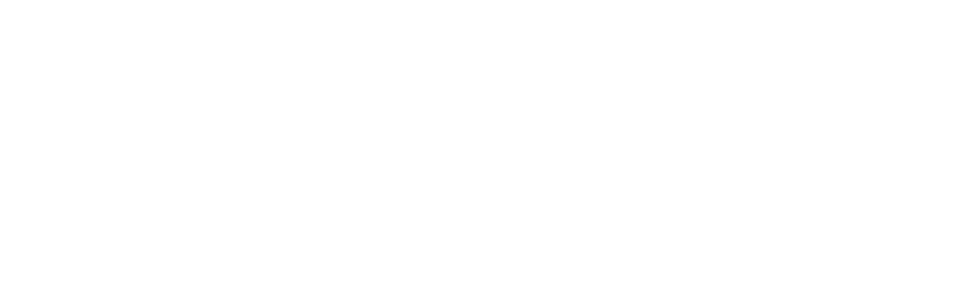
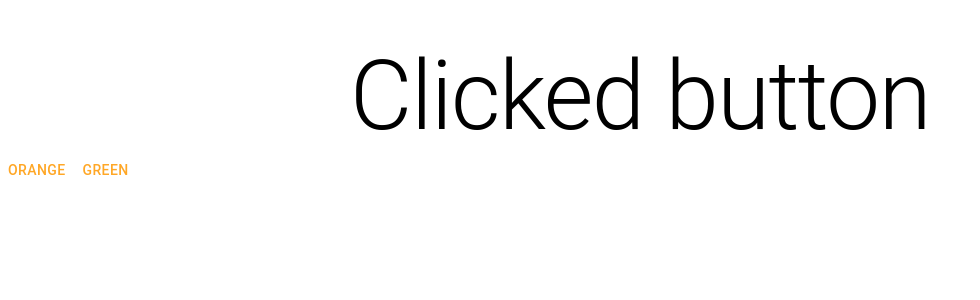
Before and after one commit to Hurricane0/XPlanner, a React (Create React App) app: page / in a window 1280 px wide. Shown: the top 300 px of the page, without its empty margins (0-980 px from the left). Built offline with nearby package versions, Linux system fonts and the light colour scheme.

Commit message:
Created global ui theme

```diff
--- a/src/App.tsx
+++ b/src/App.tsx
@@ -1,11 +1,44 @@
 import React from 'react';
 import Typography from '@material-ui/core/Typography';
+import {
+  Button,
+  createMuiTheme,
+  makeStyles,
+  responsiveFontSizes,
+  ThemeProvider,
+} from '@material-ui/core';
+import { green, orange } from '@material-ui/core/colors';
+
+const useStyles = makeStyles({
+  heading: {
+    textAlign: 'center',
+    marginTop: '40px',
+  },
+});
+
+let theme = createMuiTheme({
+  palette: {
+    primary: {
+      main: orange[400],
+    },
+    secondary: {
+      main: green[400],
+    },
+  },
+});
 
 const App = () => {
+  const classes = useStyles();
   return (
-    <div className="App">
-      <Typography></Typography>
-    </div>
+    <ThemeProvider theme={theme}>
+      <div className="App">
+        <Typography className={classes.heading} variant="h1" component="h1">
+          Clicked button
+        </Typography>
+        <Button color="primary">orange</Button>
+        <Button color="primary">green</Button>
+      </div>
+    </ThemeProvider>
   );
 };
 
```
Also changed, not shown: 1 other file (tests, documents, lock files or other folders).
